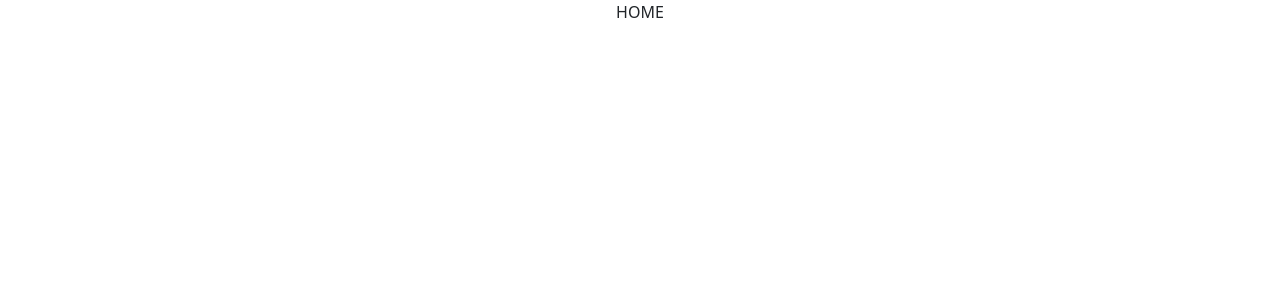
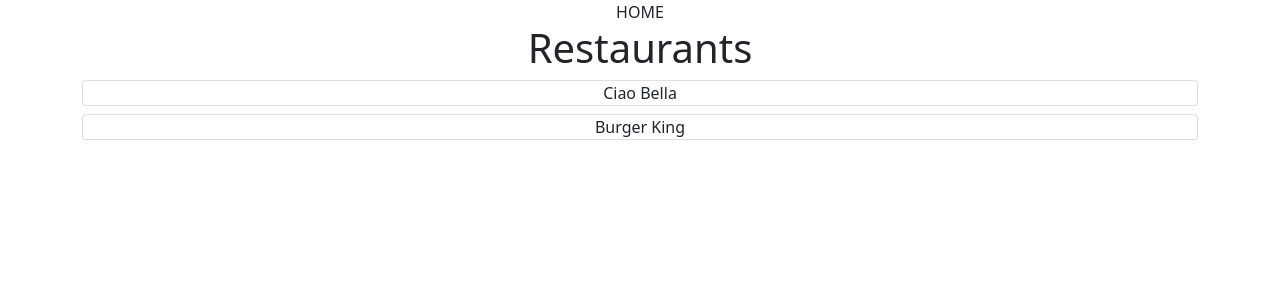
Before and after one commit to Croip3/RestaurantApp_Dev, a React (Create React App) app in the folder restaurant_dev/: page /restaurants in a window 1280 px wide. Before the commit this address had no page. Shown: the top 300 px of the page. Built offline with nearby package versions, Linux system fonts and the light colour scheme.

Commit message:
first rendering from list

```diff
--- a/restaurant_dev/src/App.js
+++ b/restaurant_dev/src/App.js
@@ -1,8 +1,9 @@
-import logo from './logo.svg';
-import './App.css';
-import Test from './components/Test'
-import 'bootstrap/dist/css/bootstrap.min.css'
-import {BrowserRouter as Router, Routes, Route} from 'react-router-dom'
+import logo from "./logo.svg";
+import "./App.css";
+import Test from "./components/Test";
+import "bootstrap/dist/css/bootstrap.min.css";
+import { BrowserRouter as Router, Routes, Route } from "react-router-dom";
+import RestaurantList from "./components/restaurant_listview/RestaurantList";
 
 function App() {
     return (
@@ -10,8 +11,12 @@
             <div className="App">
                 HOME
                 <Routes>
-            <Route path="/" exact element={<Test /> } />
-            <Route path="/test" exact element={<Test />}></Route>
+                    <Route path="/" exact element={<Test />} />
+                    <Route
+                        path="/restaurants"
+                        exact
+                        element={<RestaurantList />}
+                    ></Route>
                 </Routes>
             </div>
         </Router>
--- /dev/null
+++ b/restaurant_dev/src/components/restaurant_listview/RestaurantList.js
@@ -0,0 +1,51 @@
+import React from "react";
+import { Container, Card } from "react-bootstrap";
+
+const restaurants = [
+    {
+        id: 1,
+        name: "Ciao Bella",
+        city: "Leipzig",
+        street: "Bahnhofstraße 14",
+        postalCode: "12345",
+        reviews: [
+            { name: "Peter Lustig", rating: 4, comment: "" },
+            { name: "Hanz Ebert", rating: 4, comment: "Nichts zu meckern" },
+            { name: "Herbert Langholz", rating: 5, comment: "War gut" },
+        ],
+    },
+    {
+        id: 2,
+        name: "Burger King",
+        city: "Chemnitz",
+        street: "Feldrand 5",
+        postalCode: "54321",
+        reviews: [
+            { id: 1, name: "Peter Lustig", rating: 4, comment: "" },
+            {
+                id: 2,
+                name: "Hanz Ebert",
+                rating: 4,
+                comment: "Nichts zu meckern",
+            },
+            { id: 3, name: "Herbert Langholz", rating: 5, comment: "War gut" },
+        ],
+    },
+];
+
+const restaurantList = restaurants.map((r) => (
+    <Card className="mt-2" key={r.id}>
+        {r.name}
+    </Card>
+));
+
+const RestaurantList = () => {
+    return (
+        <div>
+            <h1>Restaurants</h1>
+            <Container>{restaurantList}</Container>
+        </div>
+    );
+};
+
+export default RestaurantList;
```
Also changed, not shown: 1 other file (tests, documents, lock files or other folders). Lines whose indentation alone changed are shown as unchanged.
